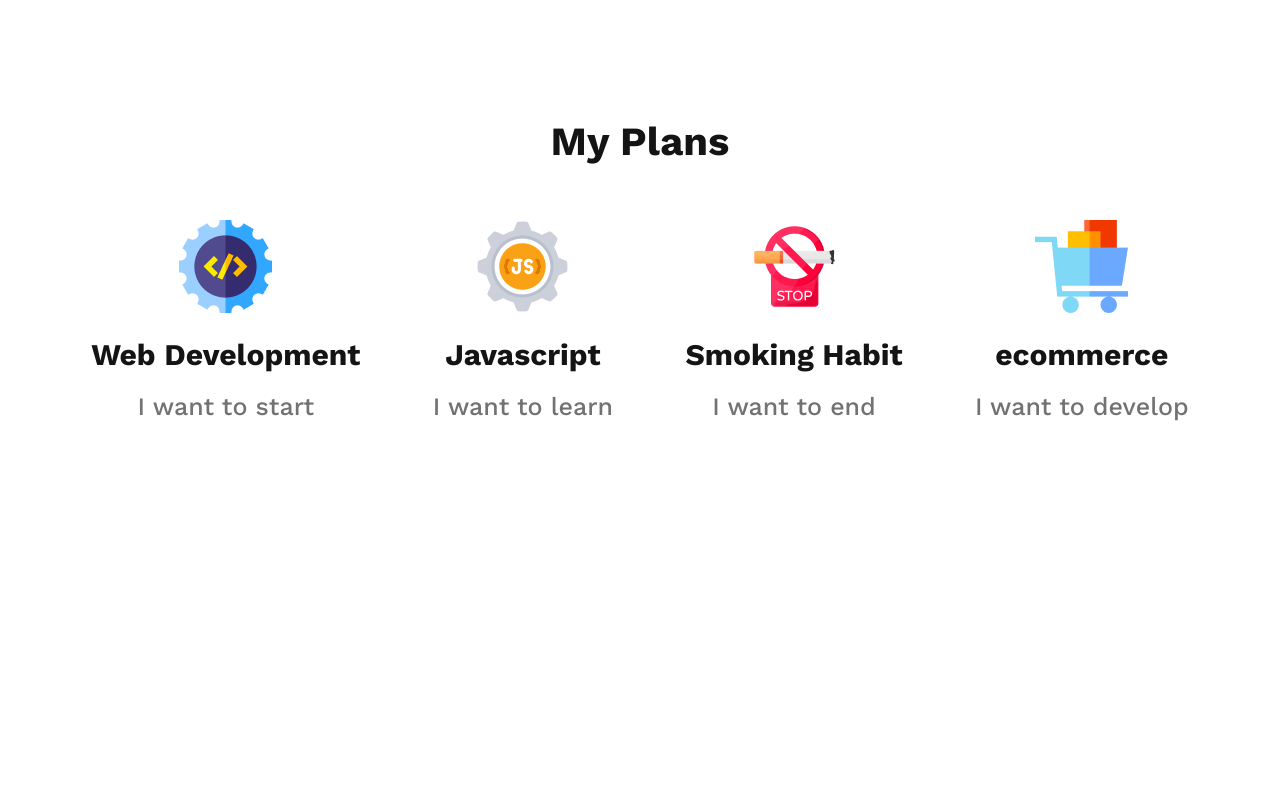
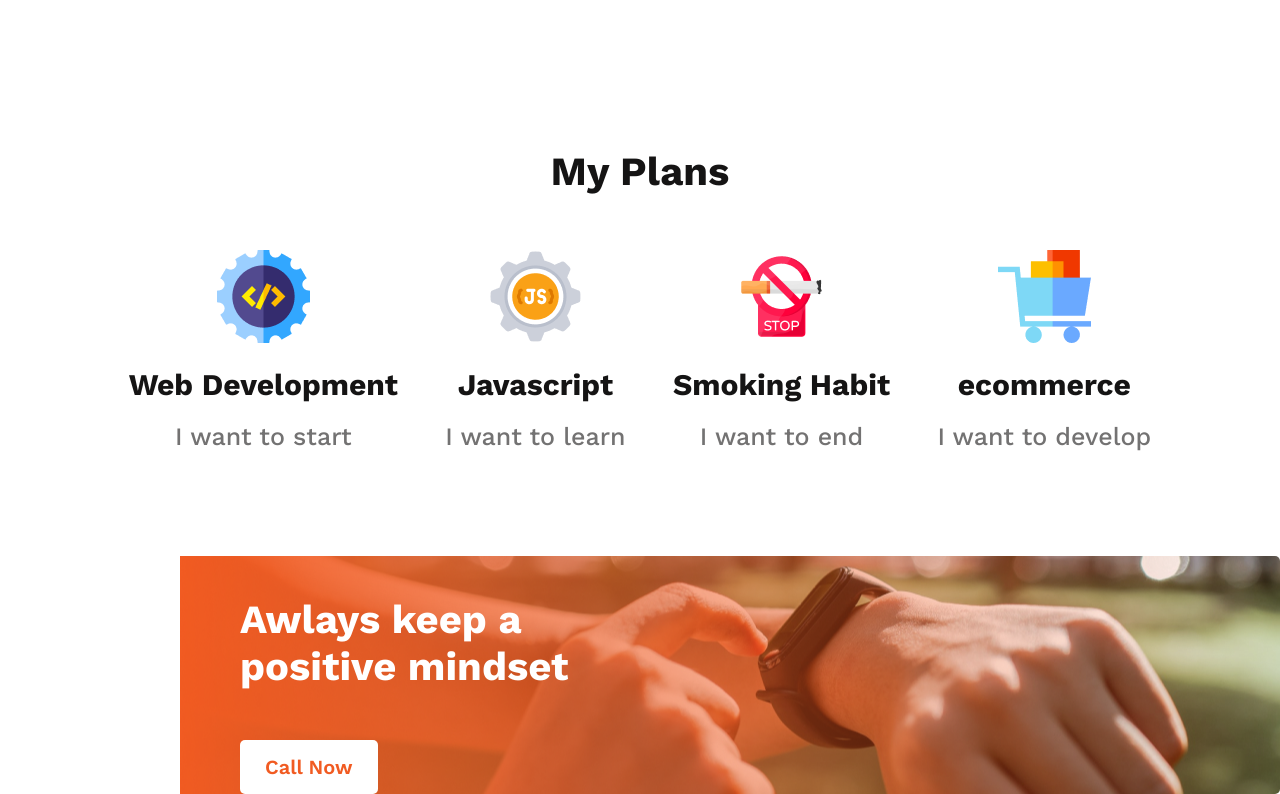
Before and after one commit to fahadfakrul/New-year-new-me, a plain HTML site: page index.html in a window 1280 px wide. Shown: the part 1646-2440 px from the top of the page. Before the commit the page ends 2122 px from the top, so only its background shows below. Drawn offline with nearby package versions, Linux system fonts and the light colour scheme.

Commit message:
banner added

```diff
--- a/index.html
+++ b/index.html
@@ -21,6 +21,7 @@
         </div>
     </header>
     <main>
+        <container class="total">
         <section class="past-failures">
             <img src="/images/person.png" alt="" class="person">
             <div class="past-failures-content">
@@ -73,6 +74,13 @@
                 </div>
              </div>
         </section>
+        <section class="banner2">
+        <div class="banner2-info">
+         <h4 class="banner2-title">Awlays keep a positive mindset</h4>
+         <button class="banner2-button">Call Now</button>
+        </div>
+        </section>
+    </container>
     </main>
     <footer></footer>
 </body>
--- a/styles/style.css
+++ b/styles/style.css
@@ -61,6 +61,10 @@
     justify-content: flex-end;
 }
 
+.total {
+    max-width: 1440px;
+}
+
 .past-failure-title {
     color: #151414;
     font-size: 40px;
@@ -88,12 +92,15 @@
     margin: 20px;
 
 }
-.past-failures-content > h4{
+
+.past-failures-content>h4 {
     margin-bottom: 15px;
 }
-.past-failure-description > p{
+
+.past-failure-description>p {
     margin-bottom: 15px;
 }
+
 .plan-title {
     text-align: center;
     color: #151414;
@@ -111,18 +118,26 @@
     font-weight: 700;
     line-height: normal;
 }
-.about-info{
+
+.about-info {
     max-width: 60px;
 
 }
-.about-plan > h4 {
-    margin-top: 20px;
+
+.plan {
+    max-width: 1500px;
+    margin: 50px;
 }
-.about-plan > p {
+
+.about-plan>h4 {
     margin-top: 20px;
 }
 
-.plan-info-container{
+.about-plan>p {
+    margin-top: 20px;
+}
+
+.plan-info-container {
     padding: 55px;
     display: flex;
     justify-content: space-around;
@@ -139,3 +154,43 @@
     font-weight: 500;
     line-height: normal;
 }
+.banner2{
+    background-image: url(../images/gradient2.png) ,url(../images/watch.png)  ;
+    background-repeat: no-repeat;
+    background-position: 180px;
+    border-radius: 5px;
+
+}
+
+
+.banner2-title {
+    max-width: 400px;
+    color: #FFF;
+    font-size: 40px;
+    font-style: normal;
+    font-weight: 700;
+    line-height: normal;
+    padding-top: 40px;
+
+    margin: 50px 0px;
+}
+.banner2-button{
+    color:#F15B22;
+    text-align: right;
+    font-size: 20px;
+    font-style: normal;
+    font-weight: 600;
+    line-height: normal;
+    border-radius: 5px;
+    background: #FFF;
+    border: none;
+    padding: 15px 25px;
+
+
+}
+.banner2-info{
+    display: block;
+    margin-left: 200px;
+    padding-left: 40px;
+
+}
```
